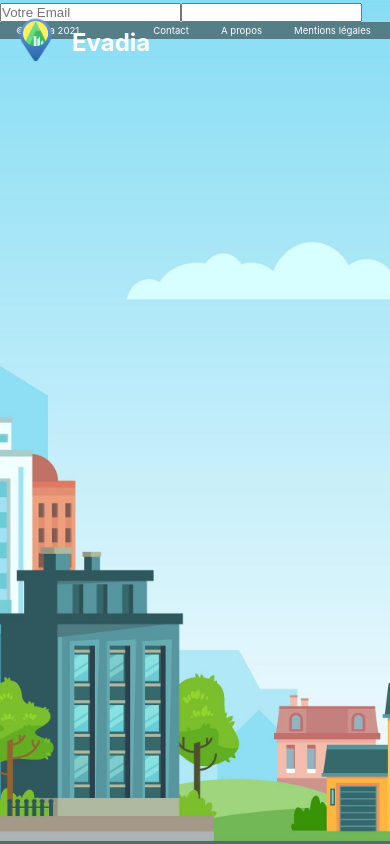
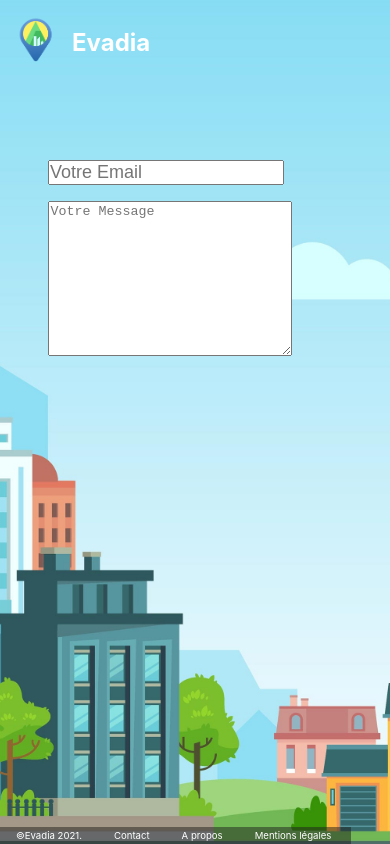
Before and after one commit to Lballanger/Evadia, a React (Vite) app in the folder front/: page /contact in a window 390 px wide. Built offline with nearby package versions, Linux system fonts and the light colour scheme; no server answers.

Commit message:
First scss for Contact

```diff
--- a/front/src/components/Contact/index.jsx
+++ b/front/src/components/Contact/index.jsx
@@ -3,11 +3,16 @@ import React from 'react';
 import './styles.scss';
 
 const Contact = () => (
-  <div className="Contact">
+  <div className="contact">
     <form action="" methode="get" className="contact__form">
       <div className="contact__form">
         <input type="email" name="email" id="email" placeholder="Votre Email" />
-        <input type="text-area" />
+        <textarea
+          type="text-area"
+          placeholder="Votre Message"
+          rows="10"
+          cols="28"
+        />
       </div>
     </form>
   </div>
--- a/front/src/components/Contact/styles.scss
+++ b/front/src/components/Contact/styles.scss
@@ -0,0 +1,23 @@
+// ---- Mobile First
+
+@media screen and (min-width: 320px) and (max-width: 480px) {
+  .contact {
+    &__form {
+      padding: 5rem 1.5rem;
+      font-size: large;
+
+      input {
+        font-size: large;
+      }
+
+      textarea {
+        margin-top: 1rem;
+        padding: 0.1rem;
+      }
+    }
+  }
+  .footer {
+    position: absolute;
+    bottom: 0;
+  }
+}
--- a/front/src/components/Inscription/index.jsx
+++ b/front/src/components/Inscription/index.jsx
@@ -40,6 +40,7 @@ const Inscription = () => {
     const inputsKeys = Object.keys(inputs);
     inputsKeys.forEach((key) => {
       if (!inputs[key].trim().length) {
+        // eslint-disable-next-line no-console
         console.log('set error to', key);
         setErrors((state) => ({
           ...state,
@@ -57,9 +58,11 @@ const Inscription = () => {
     if (Object.keys(errors).length === 0) {
       try {
         const data = await API.doRegister(inputs);
+        // eslint-disable-next-line no-console
         console.log(data);
         setInputs({ ...initialInputs });
       } catch (err) {
+        // eslint-disable-next-line no-console
         console.log('Error register', err);
       }
     }
```
